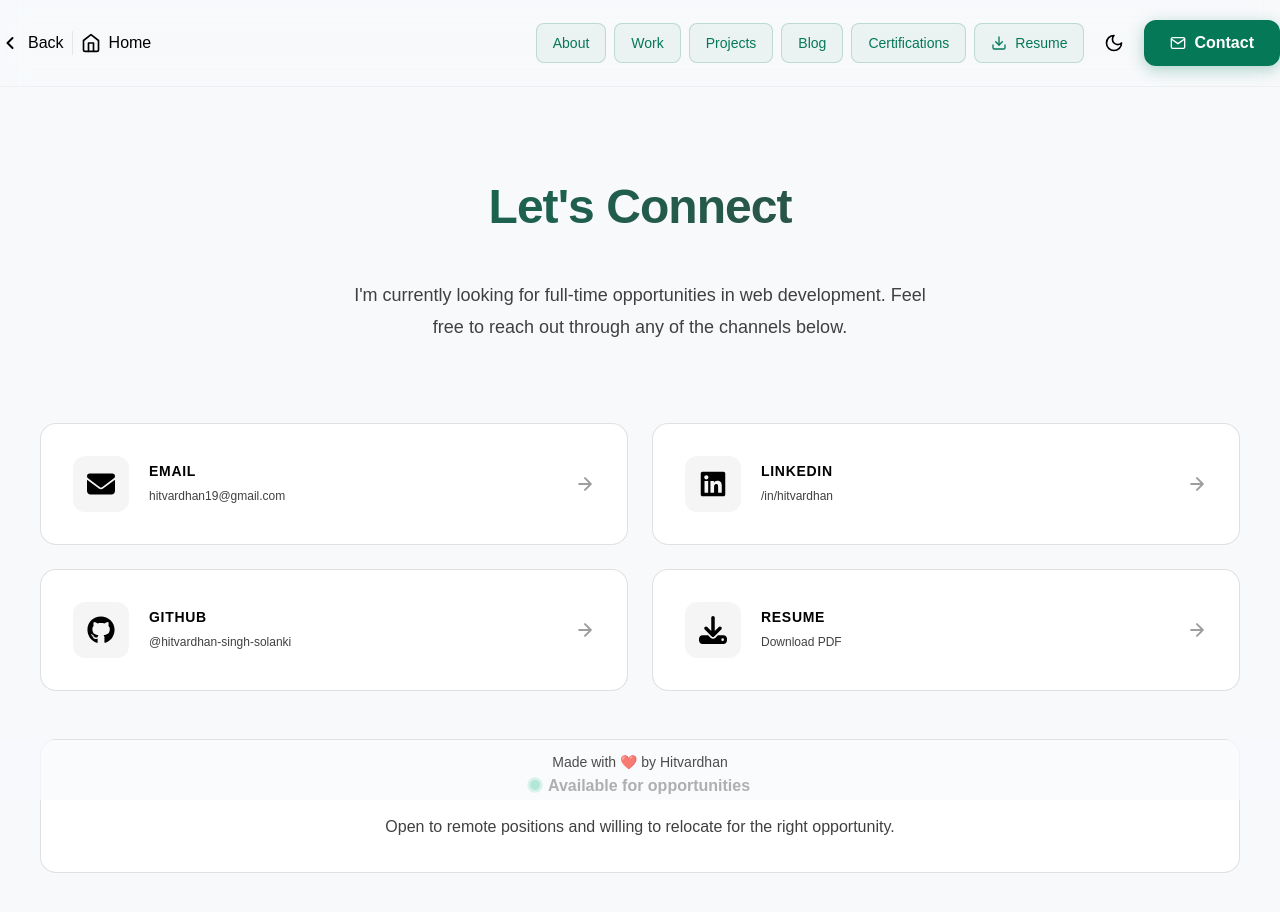
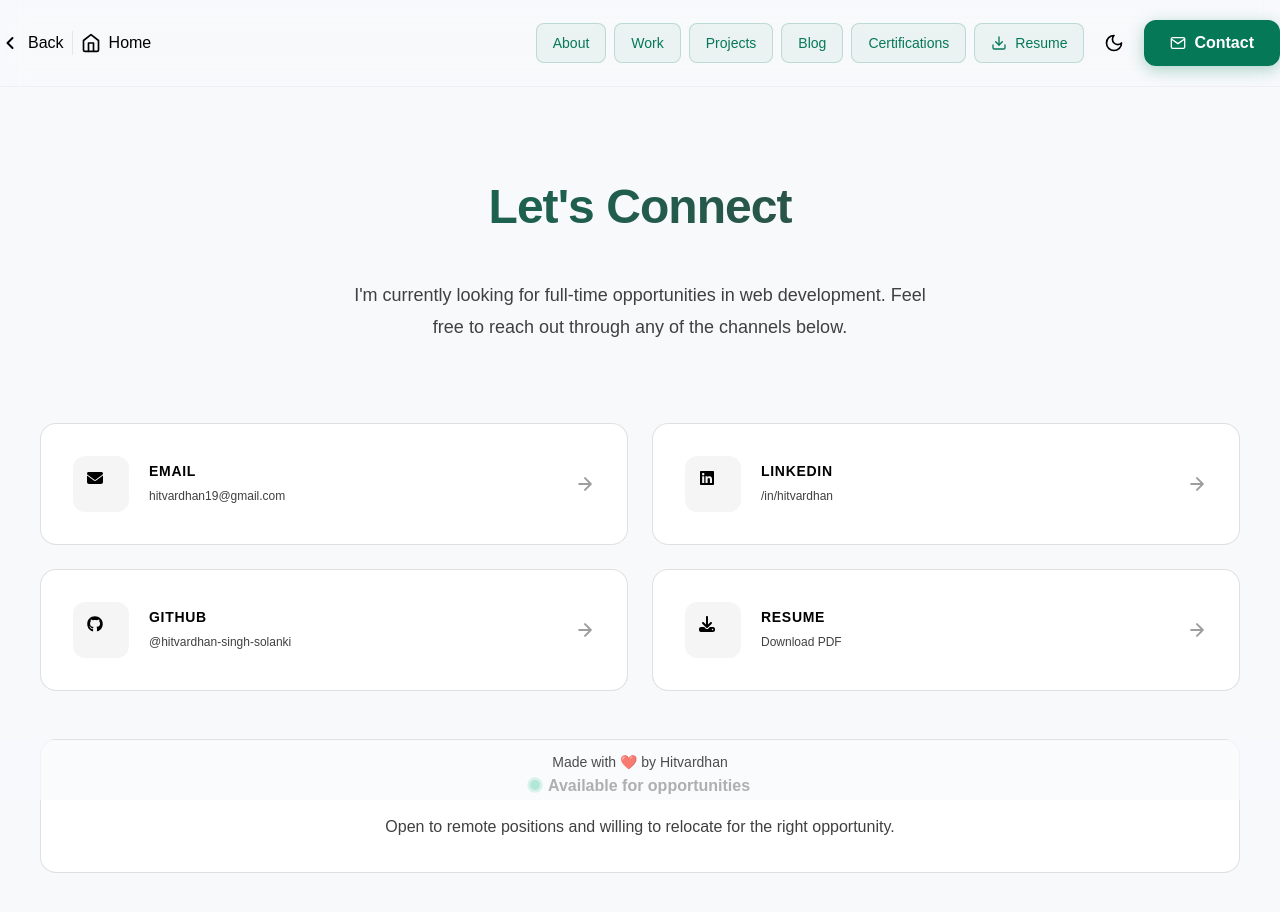
Before and after one commit to Hitvardhan-Singh-Solanki/hitvardhan-portfolio-next, a Next.js app: page /contact in a window 1280 px wide. Shown: the top 912 px of the page. Built offline with nearby package versions, Linux system fonts and the light colour scheme.

Commit message:
fix: resolve contact page TypeScript error
- Fix Icon component className prop issue by wrapping in div
- Remove direct className prop from React component
- Maintain styling with wrapper div approach

```diff
--- a/app/contact/page.tsx
+++ b/app/contact/page.tsx
@@ -77,7 +77,9 @@ export default function Contact() {
               >
                 <div className="contact-card-inner">
                   <div className="contact-icon-wrapper">
-                    <Icon className="contact-icon" />
+                    <div className="contact-icon">
+                      <Icon />
+                    </div>
                   </div>
                   <div className="contact-info">
                     <h3 className="contact-label">{method.label}</h3>
```
